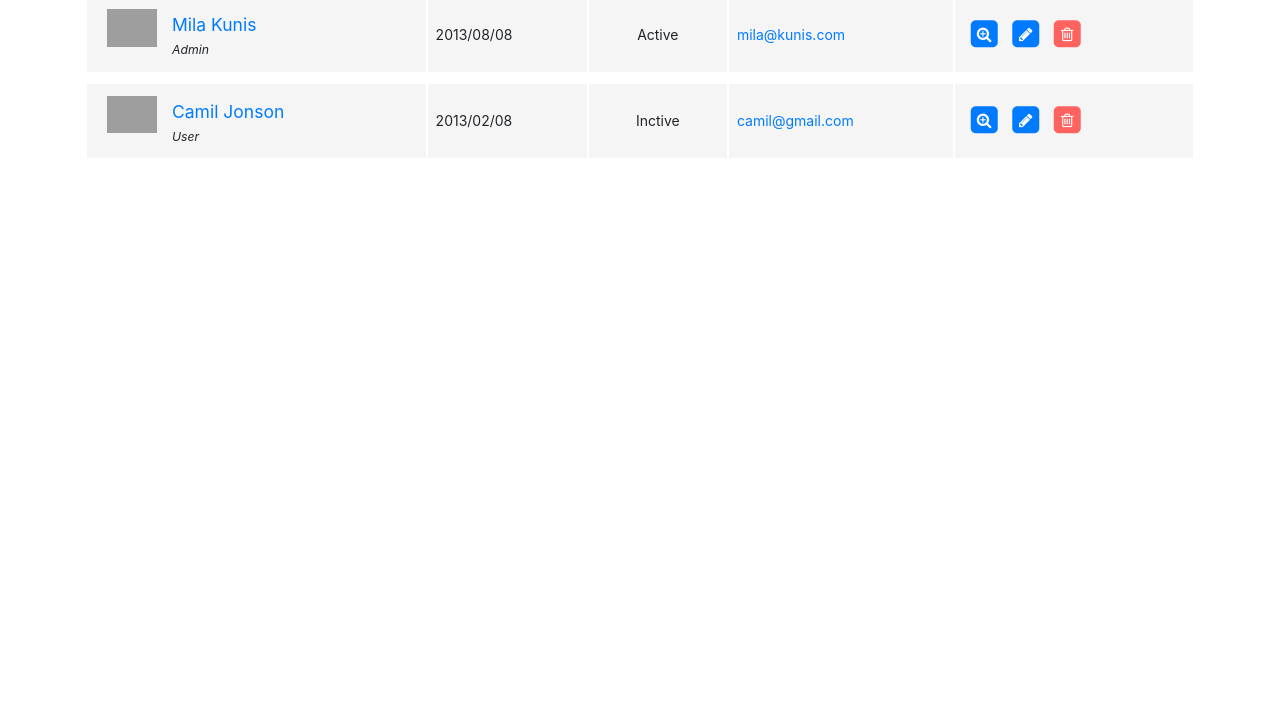
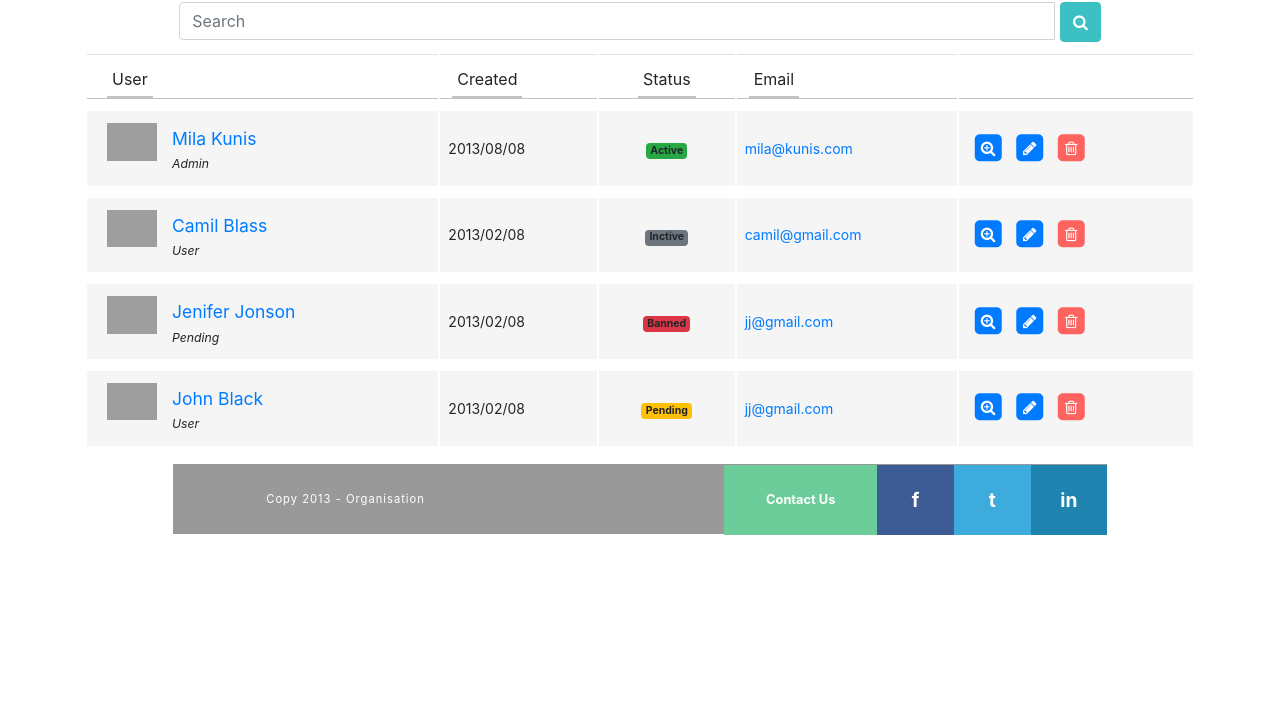
Before and after one commit to Vika08-05/React-list-, a React app: page / in a window 1280 px wide. Shown: the part 82-800 px from the top of the page. Built offline with nearby package versions, Linux system fonts and the light colour scheme; grey boxes are pictures that could not be loaded.

Commit message:
Contact Item

```diff
--- a/package.json
+++ b/package.json
@@ -10,7 +10,10 @@
     "font-awesome": "^4.7.0",
     "react": "^17.0.1",
     "react-dom": "^17.0.1",
+    "react-router": "^5.2.0",
+    "react-router-dom": "^5.2.0",
     "react-scripts": "4.0.3",
+    "uuid": "^8.3.2",
     "web-vitals": "^1.1.0"
   },
   "scripts": {
--- /dev/null
+++ b/src/Components/About/Contact.js
@@ -0,0 +1,36 @@
+import React from "react";
+import "./about.css"
+
+const Contact = () => {
+  return (
+    <div className="container">
+      <form className="form">
+        <label>Enter your Name:</label>
+        <input type="text" />
+        <br></br>
+        <label>Enter your Role:</label>
+        <select >
+          <option value="Admin">Admin</option>
+          <option value="User">User</option>
+        </select>
+        <br></br>
+        <label>Enter your Status:</label>
+        <select >
+          <option value="Active">Active</option>
+          <option value="Inactive">Inactive</option>
+        </select>
+        <br></br>
+        <label>Enter your Email:</label>
+        <input type="text" />
+        <br></br>
+        <label>Enter date you created:</label>
+        <input type="text" />
+        <br></br>
+        <button className="btn-block btn-primary sub" style={{ color: "white" }}> Submit </button>
+      </form>
+      <button className="btn-block btn-primary home"><a href="./index.js" style={{ color: "white" }}>Home</a></button>
+    </div>
+
+  )
+}
+export default Contact;
--- /dev/null
+++ b/src/Components/About/about.css
@@ -0,0 +1,33 @@
+.form{
+padding: 20px 30px 20px;
+}
+.container{
+    width: 500px;
+    height: 300px;
+    background-color:antiquewhite;
+}
+.sub{
+    width: 190px;
+    margin-top: 10px;
+}
+.home{
+    margin: 0 auto;
+    width: 100%;
+    margin-top: 10px;
+}
+input:nth-last-of-type(2){
+    margin-left: 57px;
+}
+input:nth-last-of-type(1){
+    margin-left: 12px;
+}
+input:nth-last-of-type(3){
+    margin-left: 50px;
+}
+select:nth-last-of-type(1){
+    margin-left: 52px;
+}
+select:nth-last-of-type(2){
+    margin-left: 64px;
+    width: 79px;
+}
--- a/src/Components/ContactList/ContactItem/contactItem.js
+++ b/src/Components/ContactList/ContactItem/contactItem.js
@@ -1,10 +1,38 @@
 import React from "react"
+import { render } from "react-dom";
 
-const ContactItem = ({Avatar,Name,Role,Status,Email,Created}) => {
+class ContactItem extends React.Component {
+    state = {
+        "Avatar": this.props.Avatar,
+        "Name": this.props.Name,
+        "Created": this.props.Created,
+        "Role": this.props.Role,
+        "Status": this.props.Status,
+        "Email": this.props.Email,
+        "Gender": this.props.Gender,
+    }
+    render() {
+        const { Avatar, Name, Created, Role, Status, Email, Gender } = this.state;
+        const URL = `https://randomuser.me/api/portraits/${Gender}/${Avatar}.jpg`
+
+        let statusStyle = "badge bg-secondary"
+        if (Status === "Active") {
+            statusStyle = "badge bg-success"
+        }
+        else if (Status === "Banned") {
+            statusStyle = "badge bg-danger"
+        }
+        if (Status === "Inactive") {
+            statusStyle = "badge bg-success"
+        }
+        if (Status === "Pending") {
+            statusStyle = "badge bg-warning"
+        }
+
         return (
             <tr>
                 <td>
-                <img src={Avatar} alt=""/>
+                    <img src={URL} alt="" />
                     <a href="#" className="user-link">{Name}</a>
                     <span className="user-subhead">{Role}</span>
                 </td>
@@ -12,7 +40,7 @@ const ContactItem = ({Avatar,Name,Role,Status,Email,Created}) => {
                     {Created}
                 </td>
                 <td className="text-center">
-                    <span className="label label-default">{Status}</span>
+                    <span className={statusStyle}>{Status}</span>
                 </td>
                 <td>
                     <a href="#">{Email}</a>
@@ -40,7 +68,6 @@ const ContactItem = ({Avatar,Name,Role,Status,Email,Created}) => {
             </tr>
         )
     }
-
-
+}
 
 export default ContactItem;
--- a/src/Components/ContactList/contactList.js
+++ b/src/Components/ContactList/contactList.js
@@ -1,12 +1,14 @@
 import React, { Fragment } from "react"
 
 import ContactItem from "./ContactItem/contactItem"
-const ContactList = ({List}) => {
+
+const ContactList = ({ List }) => {
     const item = List.map(contact => {
         return (
-            <ContactItem Avatar={contact.Avatar} Name={contact.Name} Created={contact.Created} Role={contact.Role} Status={contact.Status} Email={contact.Email}/>
+            <ContactItem key={contact.Id} Avatar={contact.Avatar} Name={contact.Name} Created={contact.Created} Role={contact.Role} Status={contact.Status} Email={contact.Email} Gender={contact.Gender} />
         )
     })
+
     return (
         <Fragment>
             <div className="container">
--- /dev/null
+++ b/src/Components/Footer/footer.css
@@ -0,0 +1,93 @@
+.btn-block {
+    margin: 0 auto;
+    display: block;
+    width: 72%;
+}
+.btn-primary{
+    height: 40px;
+    background-color: #3bc0c3;
+    border: 1px solid #3bc0c3;
+}
+.footer {
+    width: 73%;
+    margin: 0 auto;
+    height: 70px;
+    background-color: #999;
+}
+  .footer .copyright {
+    width: 100%;
+    float: left;
+  }
+  @media (max-width: 600px) {
+    .footer .copyright {
+      width: 100%;
+    }
+  }
+  .footer .copyright p {
+    padding-left: 10%;
+    color: white;
+    font-size: 0.7em;
+    line-height: 70px;
+    text-transform: capitalize;
+    letter-spacing: 1px;
+  }
+  @media (max-width: 600px) {
+    .footer .copyright p {
+      text-align: center;
+      padding: 0;
+    }
+  }
+  .footer .social {
+    width: 41%;
+    bottom: 85px;
+    float: right;
+    position: relative;
+}
+  @media (max-width: 600px) {
+    .footer .social {
+      width: 100%;
+    }
+  }
+  .footer .social a {
+    float: left;
+    line-height: 70px;
+    text-decoration: none;
+    color: white;
+    text-align: center;
+    font-weight: bold;
+    -moz-transition: all, 0.3s;
+    -o-transition: all, 0.3s;
+    -webkit-transition: all, 0.3s;
+    transition: all, 0.3s;
+  }
+  .footer .social a:hover {
+    background-color: #222;
+    -moz-transition: all, 0.3s;
+    -o-transition: all, 0.3s;
+    -webkit-transition: all, 0.3s;
+    transition: all, 0.3s;
+  }
+
+  .linked {
+    background-color: #1e83ae;
+    font-size: 1.2em;
+    width: 20%;
+  }
+
+  .face {
+    background-color: #3d5b94;
+    font-size: 1.2em;
+    width: 20%;
+  }
+
+  .tweet {
+    background-color: #3dacdd;
+    font-size: 1.2em;
+    width: 20%;
+  }
+
+  .support {
+    background-color: #6dcd9a;
+    font-size: 0.8em;
+    width: 40%;
+  }
--- a/src/Components/Footer/footer.js
+++ b/src/Components/Footer/footer.js
@@ -1,7 +1,21 @@
 import React from "react"
+import "./footer.css"
 const Footer = () => {
     return (
-        <h2>Footer</h2>
+
+        <footer className="footer">
+            {/* <button class="btn-block btn-primary"><a href="./newContact" style={{ color: "white" }}>Add New Contact</a></button> */}
+            <div className="copyright">
+                <p>copy 2013 - Organisation</p>
+                <div className="social">
+                    <a href="#" className="support">Contact Us</a>
+                    <a href="#" className="face">f</a>
+                    <a href="#" className="tweet">t</a>
+                    <a href="#" className="linked">in</a>
+                </div>
+            </div>
+        </footer>
+
     )
 }
 export default Footer;
--- /dev/null
+++ b/src/Components/Header/header.css
@@ -0,0 +1,13 @@
+.text{
+    margin-left: 220px;
+}
+ul{
+    top: -40px;
+    display: flex;
+    list-style-type: none;
+    position: relative;
+    margin-left: 26%;
+}
+li{
+    margin-right: 40px;
+}
--- a/src/Components/Header/header.js
+++ b/src/Components/Header/header.js
@@ -1,7 +1,13 @@
 import React from "react"
+import "./header.css"
 const Header = () => {
     return (
-        <h2>Header</h2>
+        <div className="header">
+            <h3 className="text">
+                <span className="fa fa-users fa-2x principal-title"></span>
+                <span>Contact List</span>
+            </h3>
+        </div>
     )
 }
 export default Header;
--- /dev/null
+++ b/src/Components/Search/search.css
@@ -0,0 +1,6 @@
+.input-group {
+    position: relative;
+    display: flex;
+    width: 72%;
+    margin: 0 auto;
+}
--- a/src/Components/Search/search.js
+++ b/src/Components/Search/search.js
@@ -1,7 +1,15 @@
 import React from "react"
+
+import "./search.css"
+
 const Search = () => {
     return (
-        <h2>Search</h2>
+        <div className="input-group" style={{marginBottom: 10}}>
+            <input type="text" name="example-input1-group2" className="form-control" placeholder="Search"></input>
+            <span className="input-group-btn" style={{ marginLeft: 5 }}>
+                <button type="button" className="btn btn-effect-ripple btn-primary"><i className="fa fa-search"></i></button>
+            </span>
+        </div>
     )
 }
 export default Search;
--- a/src/index.css
+++ b/src/index.css
@@ -174,3 +174,12 @@ body{margin-top:20px;}
 .table-stats .table-line-plus .status-social-icon {
 	color: #a75d54;
 }
+/*Search*/*/*/*/*/*/*/*/*/*//*/*/*/*/*/*/*/*/
+.input-group {
+	position: relative;
+	margin: 0 auto;
+	display: flex;
+	flex-wrap: wrap;
+	align-items: stretch;
+	width: 73%;
+  }
--- a/src/index.js
+++ b/src/index.js
@@ -2,12 +2,14 @@ import React, { Fragment, Component } from 'react';
 import ReactDOM from 'react-dom';
 import './index.css';
 
+import { v4 as uuidv4 } from "uuid"
 
 //Components
-// import Header from "./Components/Header/header"
-// import Search from "./Components/Search/search"
+import Header from "./Components/Header/header"
+// import Contact from "./Components/About/Contact"
+import Search from "./Components/Search/search"
 import ContactList from "./Components/ContactList/contactList"
-// import Footer from "./Components/Footer/footer"
+import Footer from "./Components/Footer/footer"
 
 
 class App extends Component {
@@ -15,20 +17,44 @@ class App extends Component {
   state = {
     List: [
       {
-        "Avatar": "https://www.bootdey.com/img/Content/avatar/avatar3.png",
+        "Id": uuidv4(),
+        "Avatar": "88",
         "Name": "Mila Kunis",
         "Created": "2013/08/08",
         "Role": "Admin",
         "Status": "Active",
         "Email": "mila@kunis.com",
+        "Gender": "women",
       },
       {
-        "Avatar": "https://www.bootdey.com/img/Content/avatar/avatar2.png",
-        "Name": "Camil Jonson",
+        "Id": uuidv4(),
+        "Avatar": "68",
+        "Name": "Camil Blass",
         "Created": "2013/02/08",
         "Role": "User",
         "Status": "Inctive",
         "Email": "camil@gmail.com",
+        "Gender": "men",
+      },
+      {
+        "Id": uuidv4(),
+        "Avatar": "33",
+        "Name": "Jenifer Jonson",
+        "Created": "2013/02/08",
+        "Role": "Pending",
+        "Status": "Banned",
+        "Email": "jj@gmail.com",
+        "Gender": "men",
+      },
+      {
+        "Id": uuidv4(),
+        "Avatar": "36",
+        "Name": "John Black",
+        "Created": "2013/02/08",
+        "Role": "User",
+        "Status": "Pending",
+        "Email": "jj@gmail.com",
+        "Gender": "men",
       },
     ]
 
@@ -39,10 +65,11 @@ class App extends Component {
     const { List } = this.state;
     return (
       <Fragment>
-        {/* <Header /> */}
-        {/* <Search /> */}
+        {/* <Contact /> */}
+        <Header />
+        <Search />
         <ContactList List={List} />
-        {/* <Footer /> */}
+        <Footer />
       </Fragment>
     )
   }
```
Also changed, not shown: 1 other file. Lines whose indentation alone changed are shown as unchanged.
